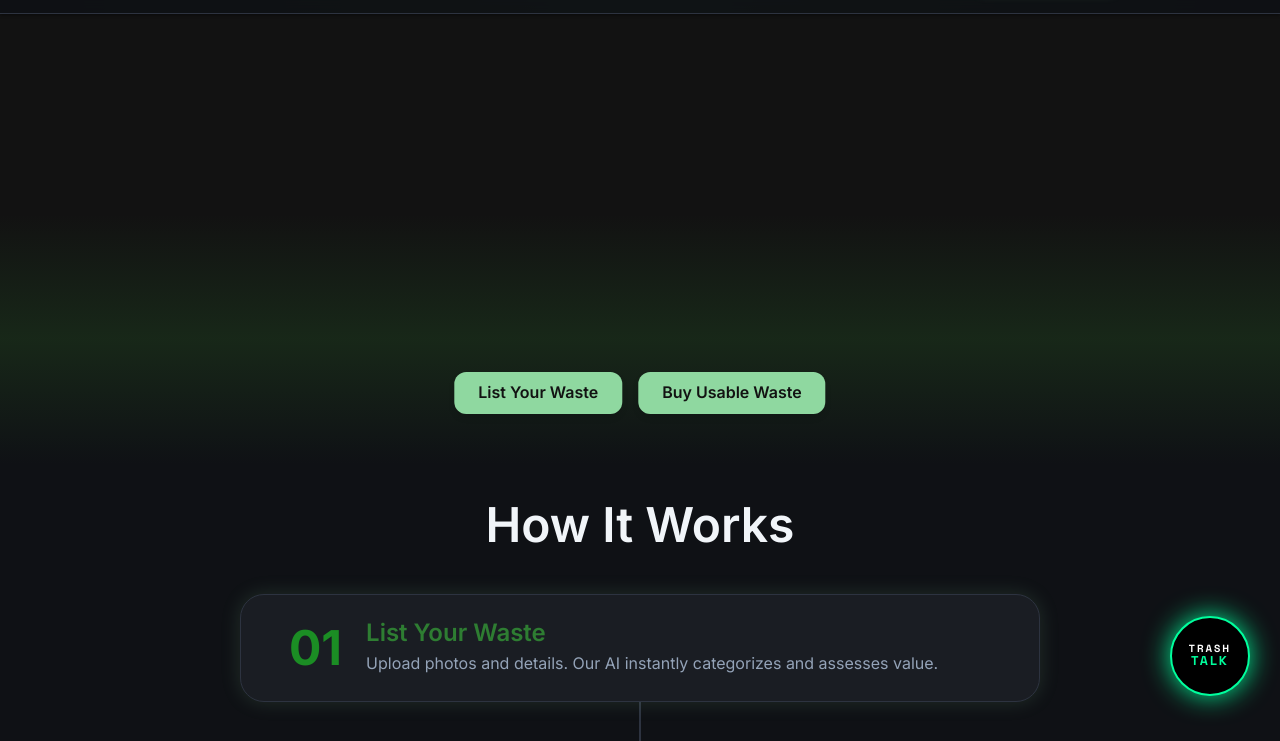
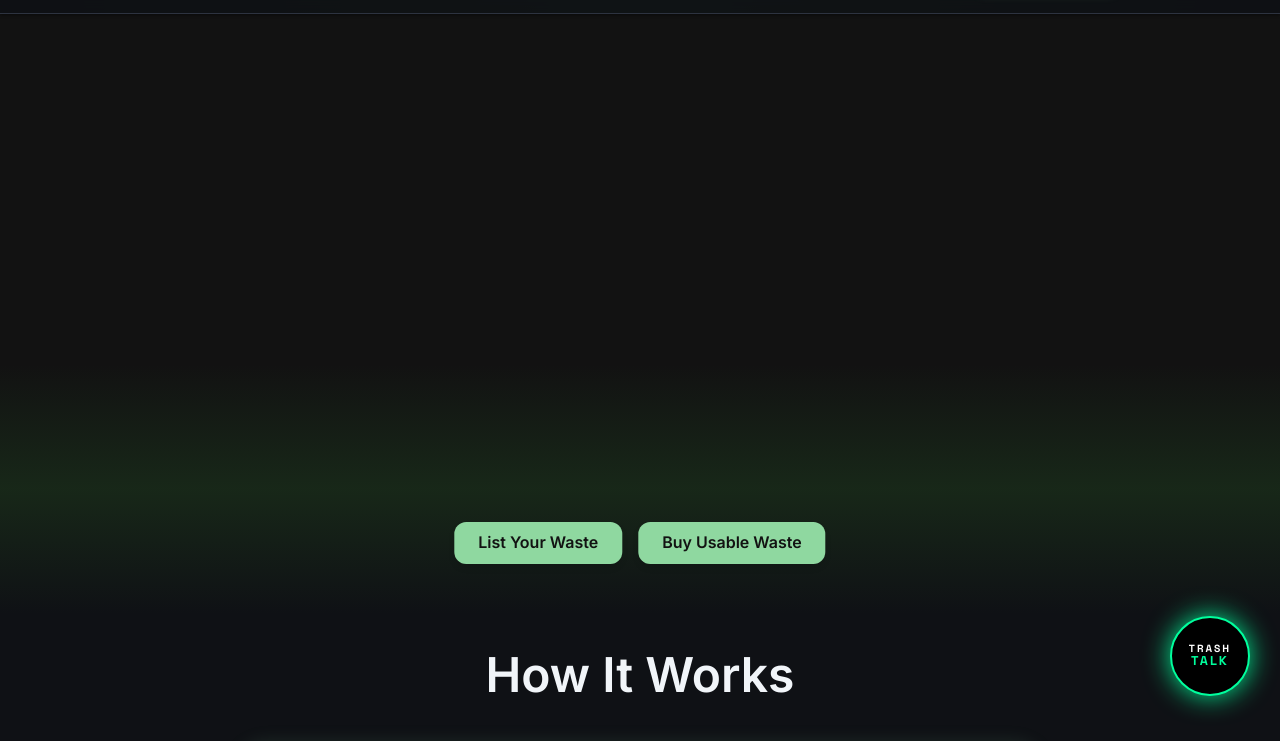
Before and after one commit to AnshDhand/NagarCycle, a website: page index.html in a window 1280 px wide. Shown: the part 74-815 px from the top of the page. Drawn offline with Linux system fonts and the light colour scheme; some packages are replaced by stand-ins of ours; no server answers; a script that the page names is missing.

Commit message:
Revert hero height on desktop, but keep it reduced on mobile and tablets

```diff
--- a/mobile.css
+++ b/mobile.css
@@ -370,7 +370,7 @@ nav {
 /* Hero Section */
 .hero {
     background-color: #121212;
-    height: 450px;
+    height: 600px;
     display: flex;
     align-items: center;
     justify-content: center;
```
